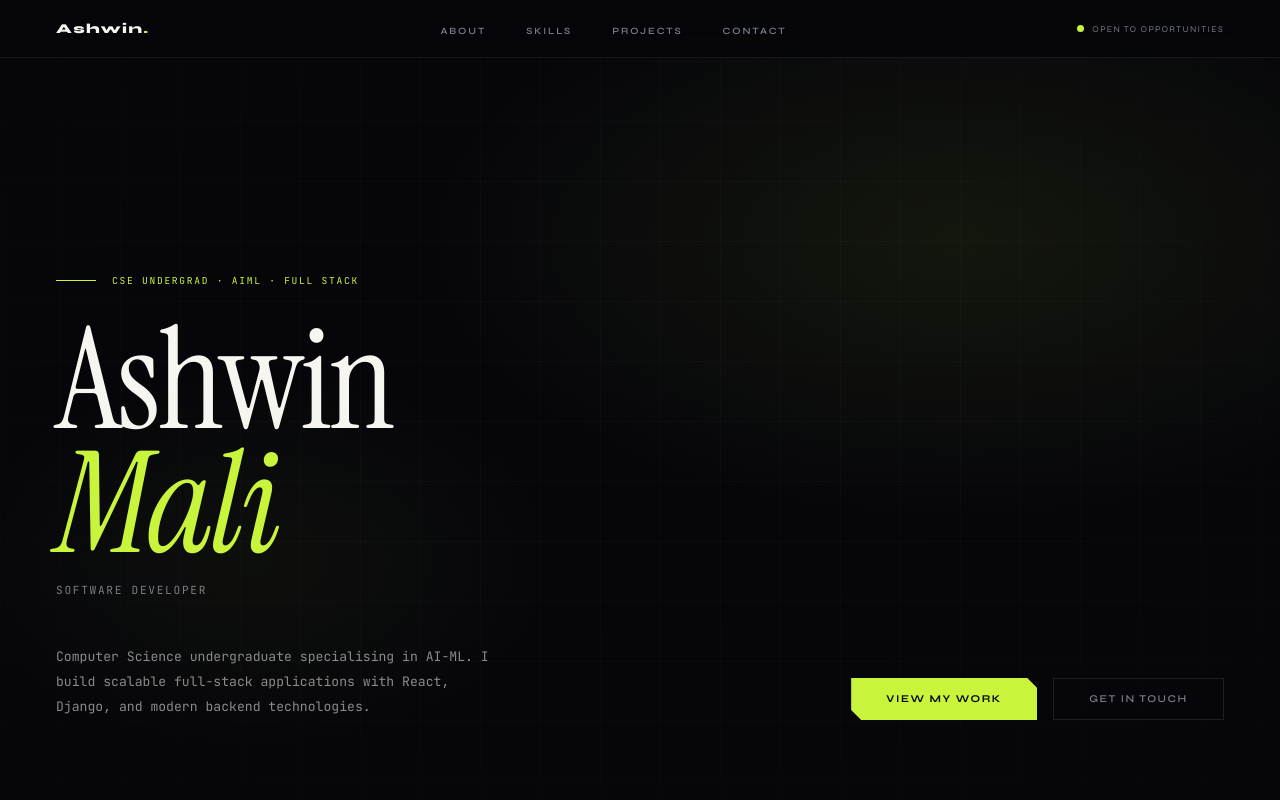
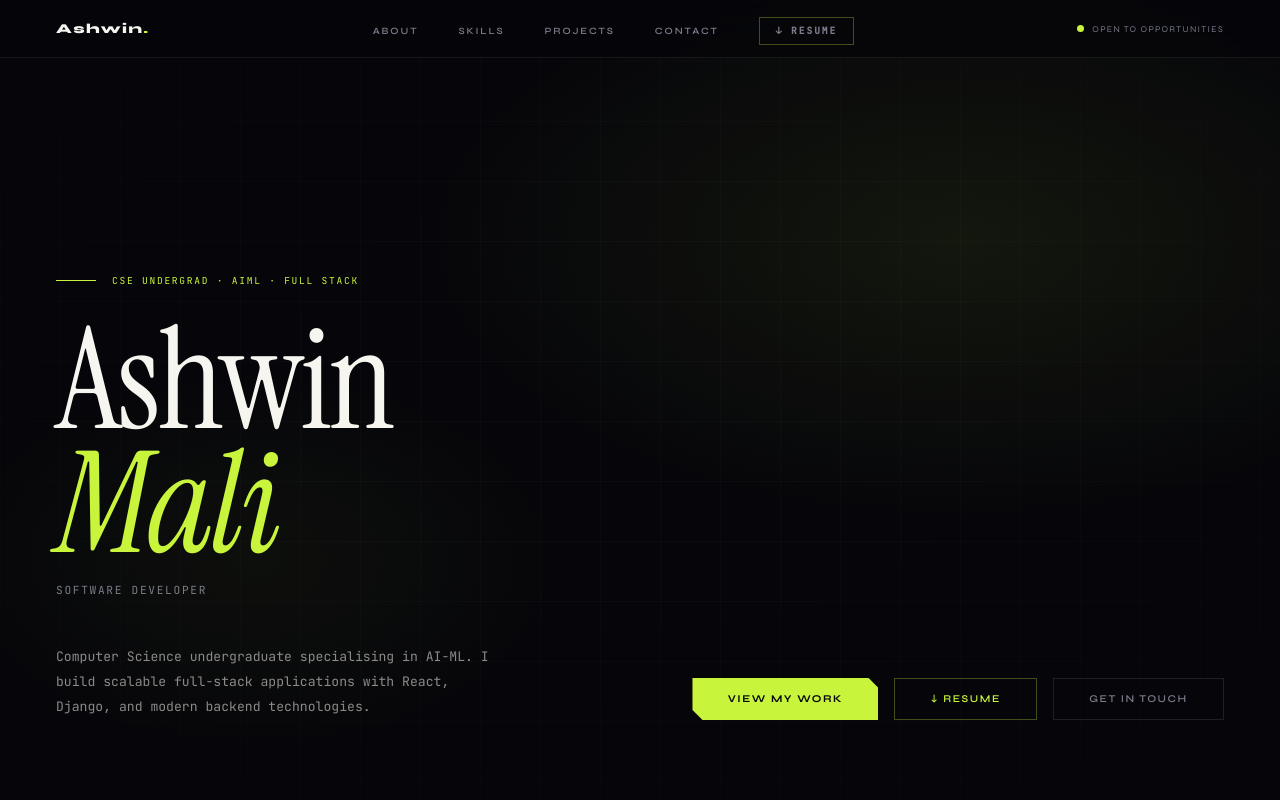
Before and after one commit to ashwinmali7781/My-Portfolio, a React (Create React App) app: page / in a window 1280 px wide. Shown: the top 800 px of the page. Built offline with nearby package versions, Linux system fonts and the light colour scheme.

Commit message:
Update App.js

```diff
--- a/src/App.js
+++ b/src/App.js
@@ -1,4 +1,6 @@
-import { useState, useEffect, useRef } from "react";
+import { useRef, useState, useEffect } from "react";
+
+const RESUME = "https://drive.google.com/file/d/12tsF3x4N8agrkJCEtYXvXIp83zNIugk3/view?usp=drive_link";
 
 const DATA = {
   name: "Ashwin Mali",
@@ -90,9 +92,17 @@ body { background: var(--bg); color: var(--white); font-family: var(--sans); ove
 }
 .nav-logo { font-family: var(--sans); font-size: .85rem; font-weight: 800; letter-spacing: .1em; color: var(--white); }
 .nav-logo span { color: var(--accent); }
-.nav-links { display: flex; gap: 2.5rem; list-style: none; }
+.nav-links { display: flex; gap: 2.5rem; list-style: none; align-items: center; }
 .nav-links a { font-size: .6rem; letter-spacing: .2em; text-transform: uppercase; font-weight: 600; color: var(--muted); text-decoration: none; cursor: pointer; transition: color .2s; }
 .nav-links a:hover { color: var(--accent); }
+.nav-resume {
+  font-family: var(--mono); font-size: .55rem; font-weight: 500;
+  letter-spacing: .15em; text-transform: uppercase;
+  color: var(--accent); text-decoration: none;
+  border: 1px solid rgba(200,245,60,.3); padding: .4rem 1rem;
+  transition: all .2s;
+}
+.nav-resume:hover { background: rgba(200,245,60,.08); border-color: var(--accent); }
 .nav-status { display: flex; align-items: center; gap: .5rem; font-size: .55rem; letter-spacing: .15em; text-transform: uppercase; color: var(--muted); }
 .dot { width: 7px; height: 7px; border-radius: 50%; background: var(--accent); animation: blink 2s ease-in-out infinite; }
 @keyframes blink { 0%,100%{opacity:1} 50%{opacity:.3} }
@@ -121,10 +131,12 @@ body { background: var(--bg); color: var(--white); font-family: var(--sans); ove
 .hero-foot { display: flex; align-items: flex-end; justify-content: space-between; flex-wrap: wrap; gap: 2rem; }
 .hero-bio { font-family: var(--mono); font-size: .82rem; line-height: 1.9; color: rgba(245,245,240,.55); max-width: 440px; }
 .hero-cta { display: flex; gap: 1rem; flex-wrap: wrap; }
-.btn-p { font-family: var(--sans); font-size: .65rem; font-weight: 700; letter-spacing: .15em; text-transform: uppercase; background: var(--accent); color: #06060a; padding: .85rem 2.2rem; border: none; cursor: pointer; transition: all .2s; clip-path: polygon(0 0,calc(100% - 10px) 0,100% 10px,100% 100%,10px 100%,0 calc(100% - 10px)); }
+.btn-p { font-family: var(--sans); font-size: .65rem; font-weight: 700; letter-spacing: .15em; text-transform: uppercase; background: var(--accent); color: #06060a; padding: .85rem 2.2rem; border: none; cursor: pointer; transition: all .2s; clip-path: polygon(0 0,calc(100% - 10px) 0,100% 10px,100% 100%,10px 100%,0 calc(100% - 10px)); text-decoration: none; display: inline-flex; align-items: center; }
 .btn-p:hover { background: #a8d422; transform: translateY(-2px); }
 .btn-g { font-family: var(--sans); font-size: .65rem; font-weight: 600; letter-spacing: .15em; text-transform: uppercase; background: transparent; color: var(--muted); padding: .85rem 2.2rem; border: 1px solid rgba(255,255,255,.1); cursor: pointer; transition: all .2s; }
 .btn-g:hover { border-color: rgba(255,255,255,.3); color: var(--white); }
+.btn-r { font-family: var(--sans); font-size: .65rem; font-weight: 600; letter-spacing: .15em; text-transform: uppercase; background: transparent; color: var(--accent); padding: .85rem 2.2rem; border: 1px solid rgba(200,245,60,.3); cursor: pointer; transition: all .2s; text-decoration: none; display: inline-flex; align-items: center; gap: .5rem; }
+.btn-r:hover { background: rgba(200,245,60,.08); border-color: var(--accent); transform: translateY(-2px); }
 
 section { padding: 7rem 3.5rem; border-top: 1px solid rgba(255,255,255,.04); }
 .inner { max-width: 1100px; margin: 0 auto; }
@@ -280,6 +292,9 @@ export default function App() {
           {["About","Skills","Projects","Contact"].map(s => (
             <li key={s}><a onClick={() => go(s.toLowerCase())}>{s}</a></li>
           ))}
+          <li>
+            <a className="nav-resume" href={RESUME} target="_blank" rel="noreferrer">↓ Resume</a>
+          </li>
         </ul>
         <div className="nav-status"><div className="dot" />Open to opportunities</div>
       </nav>
@@ -290,11 +305,12 @@ export default function App() {
         <div className="hero-grid" />
         <div className="hero-tag">CSE Undergrad · AIML · Full Stack</div>
         <h1 className="hero-name">Ashwin<br /><em>Mali</em></h1>
-        <div className="hero-role">Software Developer </div>
+        <div className="hero-role">Software Developer</div>
         <div className="hero-foot">
           <p className="hero-bio">{DATA.bio}</p>
           <div className="hero-cta">
             <button className="btn-p" onClick={() => go("projects")}>View My Work</button>
+            <a className="btn-r" href={RESUME} target="_blank" rel="noreferrer">↓ Resume</a>
             <button className="btn-g" onClick={() => go("contact")}>Get in Touch</button>
           </div>
         </div>
@@ -435,6 +451,10 @@ export default function App() {
                 <div><div className="c-link-name">LeetCode</div><div className="c-link-url">leetcode.com/u/AshwinMali</div></div>
                 <div className="c-arr">↗</div>
               </a>
+              <a className="c-link" href={RESUME} target="_blank" rel="noreferrer">
+                <div><div className="c-link-name">Resume</div><div className="c-link-url">View / Download PDF</div></div>
+                <div className="c-arr">↗</div>
+              </a>
             </div>
           </div>
         </div>
@@ -443,7 +463,6 @@ export default function App() {
       {/* FOOTER */}
       <footer>
         <div className="fc">© 2026 Ashwin Mali · All rights reserved.</div>
-        {/* <div className="fc fc-a">Built with React</div> */}
       </footer>
     </>
   );
```
